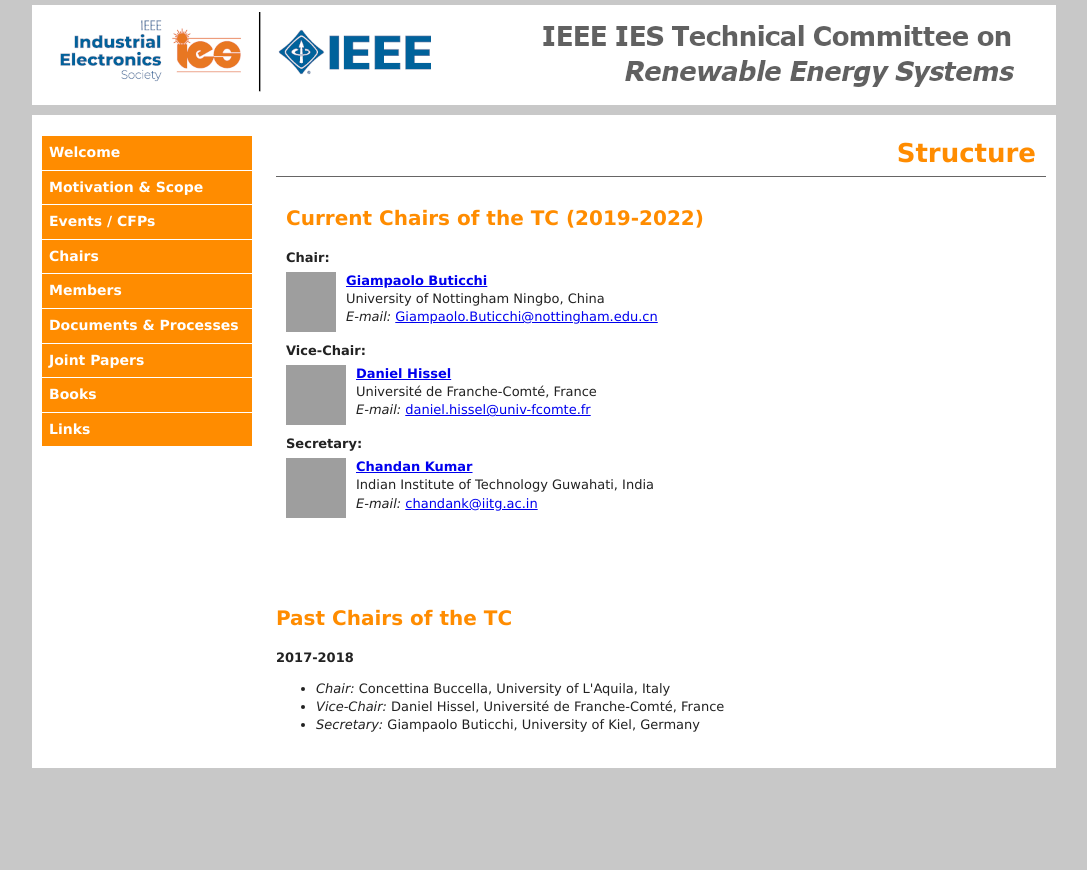
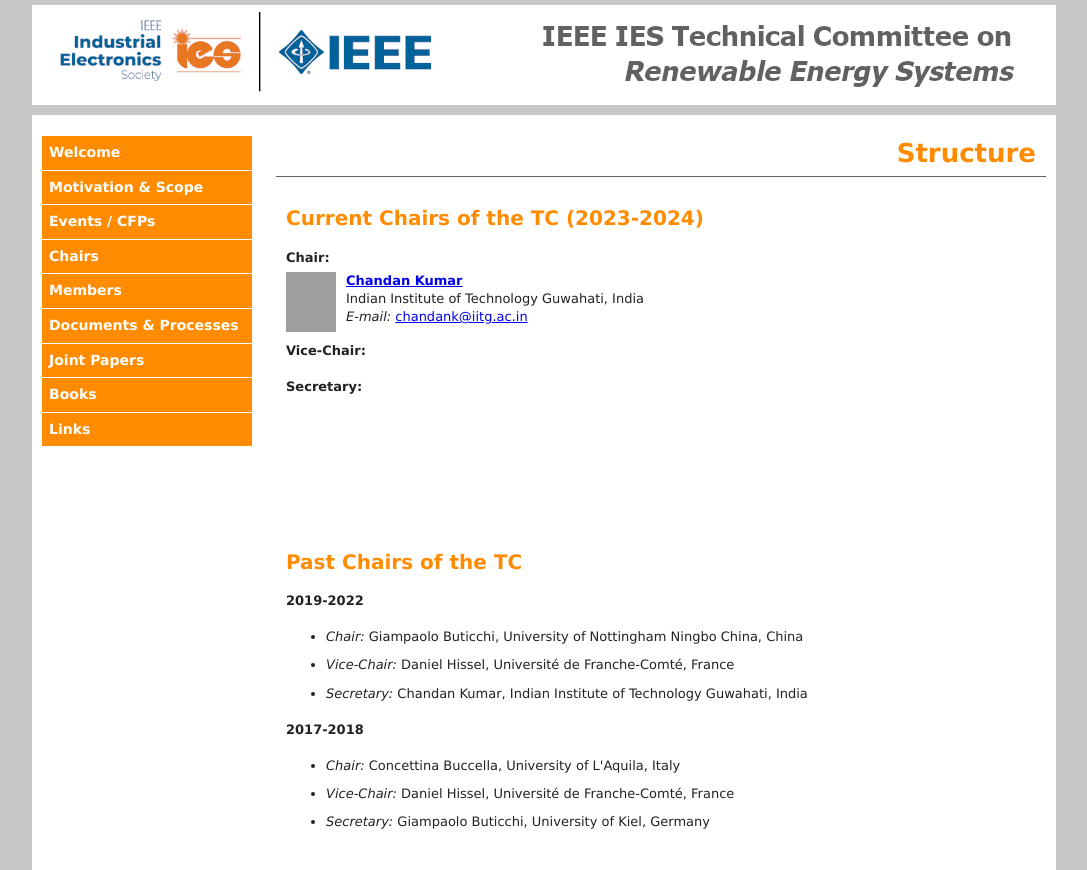
Before and after one commit to ieee-ies/res.ieee-ies.org, a plain HTML site: page chairs.html in a window 1280 px wide. Shown: the whole page, without its empty margins (96-1183 px from the left). Before the commit the page ends 800 px from the top, so only its background shows below. Drawn offline with Linux system fonts and the light colour scheme; grey boxes are pictures that could not be loaded; a script that the page names is missing.

Commit message:
added Chandan as Chair

```diff
--- a/chairs.html
+++ b/chairs.html
@@ -58,43 +58,31 @@
           Structure
         </div>
         <div class="subcont">
-          <h2>Current Chairs of the TC (2019-2022)</h2><b>Chair:</b>
+          <h2>Current Chairs of the TC (2023-2024)</h2><b>Chair:</b>
           <div class="member">
             <div class="image"><img align="left"
                 src="https://scholar.google.com/citations?view_op=medium_photo&user=TK2YXYMAAAAJ" width="50"
                 height="60" alt="Giampaolo Buticchi"></div>
             <div class="member_data">
-              <p><b><a href="https://scholar.google.com/citations?user=TK2YXYMAAAAJ">Giampaolo Buticchi</a></b><br>
-                University of Nottingham Ningbo, China<br>
-                <i>E-mail:</i> <a href="mailto:Giampaolo.Buticchi@nottingham.edu.cn">Giampaolo.Buticchi@nottingham.edu.cn</a></p>
+              <p><b><a href="https://scholar.google.com/citations?user=TK2YXYMAAAAJ">Chandan Kumar</a></b><br>
+                Indian Institute of Technology Guwahati, India<br>
+                <i>E-mail:</i> <a href="mailto:Giampaolo.Buticchi@nottingham.edu.cn">chandank@iitg.ac.in</a></p>
             </div>
           </div>
           <br><br>
           <b>Vice-Chair:</b>
-          <div class="member">
-            <div class="image"><img align="left"
-                src="https://scholar.google.com/citations?view_op=medium_photo&user=C0YhMpsAAAAJ" width="60"
-                height="60" alt="Daniel Hissel"></div>
-            <div class="member_data">
-              <p><b><a href="https://scholar.google.com/citations?user=C0YhMpsAAAAJ">Daniel Hissel</a></b><br>
-                Université de Franche-Comté, France<br>
-                <i>E-mail:</i> <a href="mailto:daniel.hissel@univ-fcomte.fr">daniel.hissel@univ-fcomte.fr</a></p>
-            </div>
-          </div>
+
           <br><br>
           <b>Secretary:</b>
-          <d<div class="member">
-            <div class="image"><img align="left"
-                src="https://scholar.google.com/citations?view_op=medium_photo&user=peHeMCkAAAAJ" width="60"
-                height="60" alt="Chandan Kumar"></div>
-            <div class="member_data">
-              <p><b><a href="https://scholar.google.com/citations?user=peHeMCkAAAAJ">Chandan Kumar</a></b><br>
-                Indian Institute of Technology Guwahati, India<br>
-                <i>E-mail:</i> <a href="mailto:chandank@iitg.ac.in">chandank@iitg.ac.in</a></p>
-            </div>
-          </div>
+
           <p class="c1"></p>
           <h2>Past Chairs of the TC</h2>
+          <p><b>2019-2022</b></p>
+          <ul>
+            <li><i>Chair:</i> Giampaolo Buticchi, University of Nottingham Ningbo China, China</li>
+            <li><i>Vice-Chair:</i> Daniel Hissel, Université de Franche-Comté, France</li>
+            <li><i>Secretary:</i> Chandan Kumar, Indian Institute of Technology Guwahati, India</li>
+          </ul>
           <p><b>2017-2018</b></p>
           <ul>
             <li><i>Chair:</i> Concettina Buccella, University of L'Aquila, Italy</li>
```
